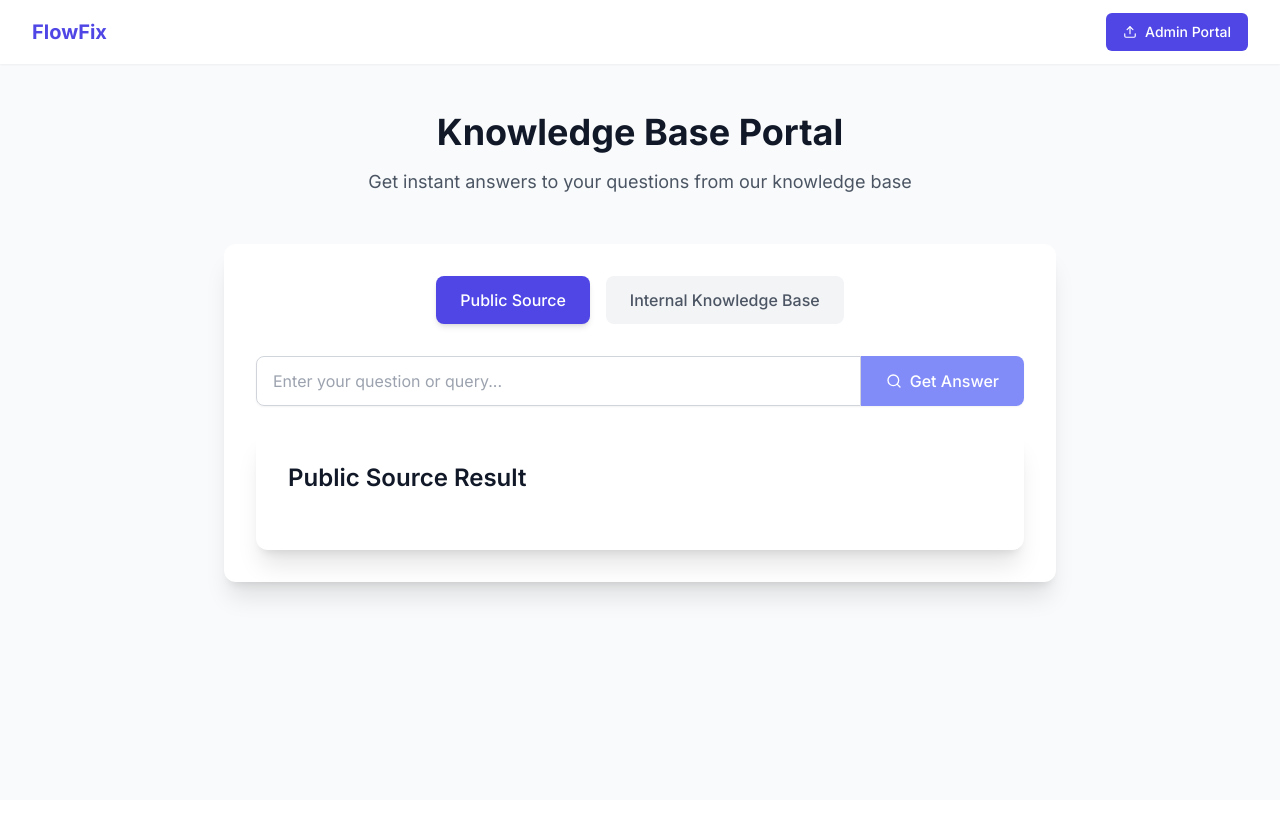
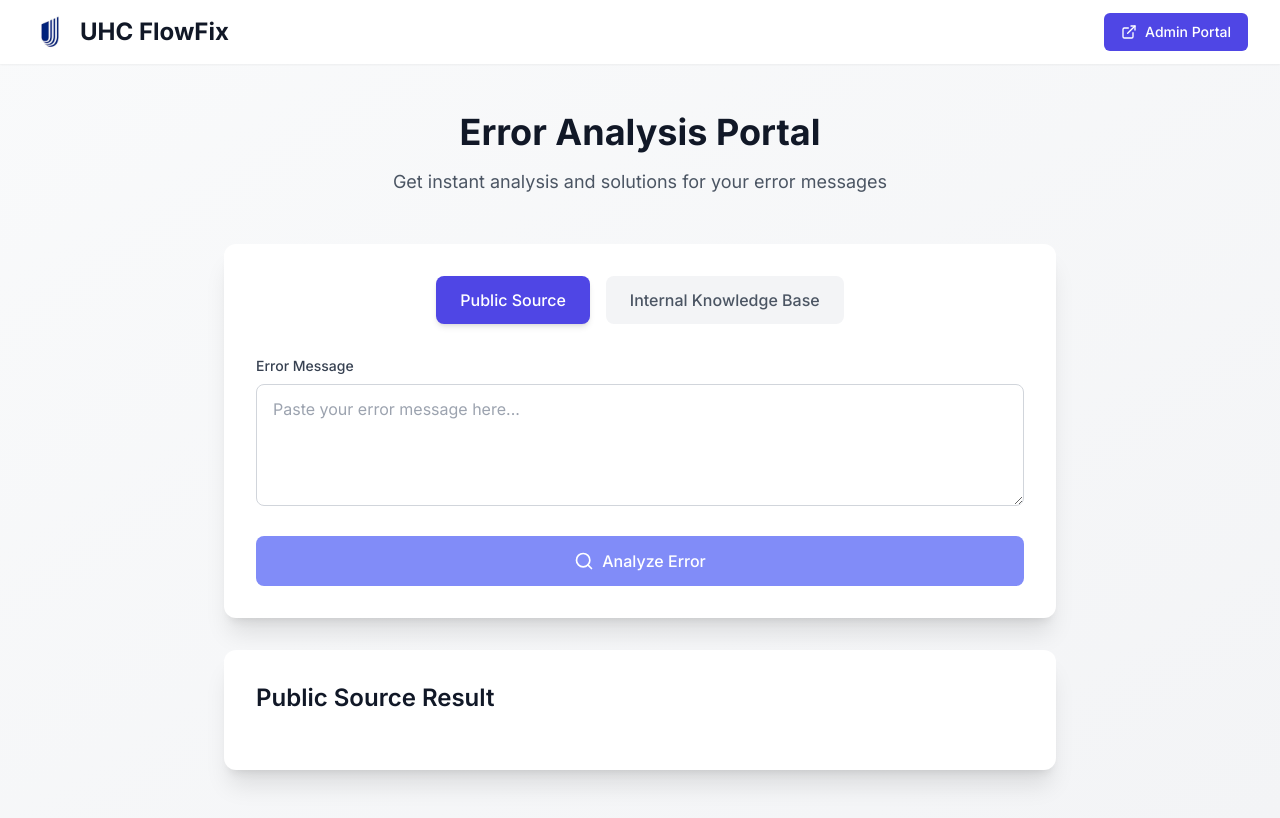
Before and after one commit to Kar2410/FLOW-FIX, a Next.js app in the folder Website2/: page / in a window 1280 px wide. Built offline with nearby package versions, Linux system fonts and the light colour scheme.

Commit message:
Revert "updating prompts of AI"
This reverts commit cef5135ad037bcf8737331348686ea14171dbc65.

```diff
--- a/Website2/src/app/api/analyze/internal/route.ts
+++ b/Website2/src/app/api/analyze/internal/route.ts
@@ -4,21 +4,24 @@ import { ChatOpenAI } from "@langchain/openai";
 
 export async function POST(request: Request) {
   try {
-    const { query } = await request.json();
+    const { errorMessage } = await request.json();
 
-    if (!query) {
-      return NextResponse.json({ error: "Query is required" }, { status: 400 });
+    if (!errorMessage) {
+      return NextResponse.json(
+        { error: "No error message provided" },
+        { status: 400 }
+      );
     }
 
-    console.log("Analyzing query:", query);
+    console.log("Analyzing error message:", errorMessage);
 
     // Search for similar chunks
-    const results = await searchSimilarChunks(query);
+    const results = await searchSimilarChunks(errorMessage);
 
     if (results.length === 0) {
-      console.log("No matching information found in internal knowledge base");
+      console.log("No matching solutions found in internal knowledge base");
       return NextResponse.json({
-        solution: "No relevant information found in internal knowledge base.",
+        solution: "No solution found in internal knowledge base.",
         source: "internal",
       });
     }
@@ -26,7 +29,7 @@ export async function POST(request: Request) {
     // Get the most relevant result
     const bestMatch = results[0];
     console.log(
-      "Found matching information with similarity:",
+      "Found matching solution with similarity:",
       bestMatch.similarity
     );
 
@@ -46,43 +49,34 @@ export async function POST(request: Request) {
     });
 
     // Ask LLM to analyze if the match is relevant and format the response
-    const systemPrompt = `You are a versatile assistant capable of handling both technical and general queries. Your expertise includes:
-1. Technical questions and code-related solutions
-2. Error diagnostics and troubleshooting
-3. General information and explanations
-4. Best practices and implementation guidance
-5. Conceptual explanations and examples
+    const systemPrompt = `You are a coding assistant analyzing if a knowledge base entry contains a solution for a specific error.`;
+    const userPrompt = `Error to analyze: ${errorMessage}
 
-Your role is to analyze knowledge base entries and provide comprehensive responses based on the best-matching content.`;
-    const userPrompt = `Query: ${query}
-
-Best matching knowledge base entry (similarity: ${Math.round(
-      bestMatch.similarity * 100
-    )}%):
+Knowledge base entry (similarity: ${Math.round(bestMatch.similarity * 100)}%):
 ${bestMatch.content}
 
 Instructions:
-1. If this knowledge base entry does NOT contain relevant information, respond with ONLY: "No relevant information found in internal knowledge base."
-2. If it DOES contain relevant information, provide a response in this format:
+1. First, determine if this knowledge base entry contains a revelent/close solution for the specific error above.
+2. If it does NOT contain a revelent/close solution, respond with ONLY: "No solution found in internal knowledge base."
+3. If it DOES contain a revelent/close solution, format your response as:
 
-# Analysis
-[Clear explanation of how this knowledge base entry relates to the query]
+# Error Analysis
+[One line explanation of the error]
 
-# Response
-[Detailed response with relevant information from the knowledge base]
+# Solution
+[2-3 bullet points with clear steps]
 
-# Code Example
-[If the query is code-related and the knowledge base contains code, include it here with explanations]
-
-# Additional Information
-[Additional context, best practices, or related concepts from the knowledge base]
+# Code Fix
+\`\`\`[language]
+[only the relevant code fix]
+\`\`\`
 
 # Source
 From internal knowledge base (${Math.round(
       bestMatch.similarity * 100
     )}% relevance)
 
-Keep the response focused, accurate, and helpful. For technical queries, include practical examples and code snippets where appropriate. For general queries, provide clear and concise explanations.`;
+Keep the response focused and concise. Only include information that directly addresses the error.`;
 
     const response = await chat.invoke([
       ["system", systemPrompt],
@@ -91,11 +85,8 @@ Keep the response focused, accurate, and helpful. For technical queries, include
 
     const formattedSolution = response.content.toString().trim();
 
-    // If the LLM determined there's no relevant information, return early
-    if (
-      formattedSolution ===
-      "No relevant information found in internal knowledge base."
-    ) {
+    // If the LLM determined there's no solution, return early
+    if (formattedSolution === "No solution found in internal knowledge base.") {
       return NextResponse.json({
         solution: formattedSolution,
         source: "internal",
@@ -108,9 +99,9 @@ Keep the response focused, accurate, and helpful. For technical queries, include
       similarity: bestMatch.similarity,
     });
   } catch (error) {
-    console.error("Error analyzing query:", error);
+    console.error("Error analyzing error:", error);
     return NextResponse.json(
-      { error: "Failed to analyze query" },
+      { error: "Failed to analyze error message" },
       { status: 500 }
     );
   }
--- a/Website2/src/app/api/analyze/public/route.ts
+++ b/Website2/src/app/api/analyze/public/route.ts
@@ -3,13 +3,16 @@ import { ChatOpenAI } from "@langchain/openai";
 
 export async function POST(request: Request) {
   try {
-    const { query } = await request.json();
+    const { errorMessage } = await request.json();
 
-    if (!query) {
-      return NextResponse.json({ error: "Query is required" }, { status: 400 });
+    if (!errorMessage) {
+      return NextResponse.json(
+        { error: "Error message is required" },
+        { status: 400 }
+      );
     }
 
-    // Generate solution using Azure OpenAI
+    // Generate public solution using Azure OpenAI
     const chat = new ChatOpenAI({
       azureOpenAIApiKey: process.env.AZURE_OPENAI_API_KEY,
       azureOpenAIApiDeploymentName: "gpt-4-deployment",
@@ -24,45 +27,36 @@ export async function POST(request: Request) {
       temperature: 0.7,
     });
 
-    const systemPrompt = `You are a versatile assistant capable of handling both technical and general queries. Your expertise includes:
-1. Technical questions and code-related solutions
-2. Error diagnostics and troubleshooting
-3. General information and explanations
-4. Best practices and implementation guidance
-5. Conceptual explanations and examples
-
-Analyze the query and provide a comprehensive response in an appropriate format, prioritizing clarity and accuracy.`;
-
-    const userPrompt = `Query: ${query}
+    const systemPrompt = `You are a coding assistant. Analyze this error and provide a concise solution.`;
+    const userPrompt = `Error: ${errorMessage}
 
 Provide a response in this format:
 
-# Analysis
-[Clear explanation of the query and its context]
+# Error Analysis
+[One line explanation of the error]
 
-# Response
-[Detailed response with relevant information]
+# Solution
+[2-3 bullet points with clear steps]
 
-# Code Example
-[If the query is code-related, include relevant code examples with explanations]
+# Code Fix
+\`\`\`[language]
+[only the relevant code fix]
+\`\`\`
 
-# Additional Information
-[Additional context, best practices, or related concepts]
+Keep the response focused and concise.`;
 
-Keep the response focused, accurate, and helpful. For technical queries, include practical examples and code snippets where appropriate. For general queries, provide clear and concise explanations.`;
-
-    const response = await chat.invoke([
+    const publicResponse = await chat.invoke([
       ["system", systemPrompt],
       ["user", userPrompt],
     ]);
 
     return NextResponse.json({
-      solution: response.content,
+      solution: publicResponse.content,
     });
   } catch (error) {
-    console.error("Analysis error:", error);
+    console.error("Public analysis error:", error);
     return NextResponse.json(
-      { error: "Failed to analyze query" },
+      { error: "Failed to analyze error" },
       { status: 500 }
     );
   }
--- a/Website2/src/app/page.tsx
+++ b/Website2/src/app/page.tsx
@@ -13,7 +13,7 @@ import Image from "next/image";
 import ReactMarkdown from "react-markdown";
 
 export default function Home() {
-  const [query, setQuery] = useState("");
+  const [errorMessage, setErrorMessage] = useState("");
   const [isAnalyzing, setIsAnalyzing] = useState(false);
   const [publicAnalysis, setPublicAnalysis] = useState<string | null>(null);
   const [internalAnalysis, setInternalAnalysis] = useState<string | null>(null);
@@ -30,58 +30,56 @@ export default function Home() {
       const publicRes = await fetch("/api/analyze/public", {
         method: "POST",
         headers: { "Content-Type": "application/json" },
-        body: JSON.stringify({ query }),
+        body: JSON.stringify({ errorMessage }),
       });
       const publicData = await publicRes.json();
-      setPublicAnalysis(publicData.solution || "No information found.");
+      setPublicAnalysis(publicData.solution || "No solution found.");
 
       // Always fetch internal solution
       const internalRes = await fetch("/api/analyze/internal", {
         method: "POST",
         headers: { "Content-Type": "application/json" },
-        body: JSON.stringify({ query }),
+        body: JSON.stringify({ errorMessage }),
       });
       const internalData = await internalRes.json();
       if (
         internalData?.solution &&
-        !internalData?.solution
-          .toLowerCase()
-          .includes("no relevant information")
+        !internalData?.solution.toLowerCase().includes("no matching solutions")
       ) {
         setInternalAnalysis(internalData.solution);
       } else {
         setInternalAnalysis(
-          "No information found for this query in the internal knowledge base."
+          "No information found for this error in the internal knowledge base."
         );
       }
     } catch (err) {
-      setError("Failed to analyze query. Please try again.");
+      setError("Failed to analyze error. Please try again.");
     } finally {
       setIsAnalyzing(false);
     }
   };
 
   return (
-    <div className="min-h-screen bg-gray-50">
+    <div className="min-h-screen bg-gradient-to-br from-gray-50 to-gray-100">
       <nav className="bg-white shadow-sm">
         <div className="max-w-7xl mx-auto px-4 sm:px-6 lg:px-8">
-          <div className="flex justify-between h-16">
-            <div className="flex">
-              <div className="flex-shrink-0 flex items-center">
-                <Link href="/" className="text-xl font-bold text-indigo-600">
-                  FlowFix
-                </Link>
+          <div className="flex justify-between h-16 items-center">
+            <div className="flex items-center space-x-3">
+              <Image
+                src="/uhc-logo.png"
+                alt="UHC Logo"
+                width={36}
+                height={36}
+              />
+              <h1 className="text-2xl font-bold text-gray-900">UHC FlowFix</h1>
             </div>
-            </div>
-            <div className="flex items-center">
             <Link
               href="/admin"
-                className="inline-flex items-center px-4 py-2 border border-transparent text-sm font-medium rounded-md text-white bg-indigo-600 hover:bg-indigo-700"
+              className="inline-flex items-center px-4 py-2 border border-transparent text-sm font-medium rounded-md text-white bg-indigo-600 hover:bg-indigo-700 focus:outline-none focus:ring-2 focus:ring-offset-2 focus:ring-indigo-500 transition-all duration-200"
             >
-                <FiUpload className="mr-2" />
+              <FiExternalLink className="w-4 h-4 mr-2" />
               Admin Portal
             </Link>
-            </div>
           </div>
         </div>
       </nav>
@@ -89,10 +87,10 @@ export default function Home() {
       <main className="max-w-4xl mx-auto px-4 sm:px-6 lg:px-8 py-12">
         <div className="text-center mb-12">
           <h2 className="text-4xl font-bold text-gray-900 mb-4">
-            Knowledge Base Portal
+            Error Analysis Portal
           </h2>
           <p className="text-lg text-gray-600">
-            Get instant answers to your questions from our knowledge base
+            Get instant analysis and solutions for your error messages
           </p>
         </div>
 
@@ -120,37 +118,75 @@ export default function Home() {
             </button>
           </div>
 
-          <div className="mb-6">
-            <div className="flex rounded-lg shadow-sm">
-              <input
-                type="text"
-                value={query}
-                onChange={(e) => setQuery(e.target.value)}
-                placeholder="Enter your question or query..."
-                className="flex-1 min-w-0 block w-full px-4 py-3 rounded-l-lg border border-gray-300 focus:ring-indigo-500 focus:border-indigo-500"
+          <form
+            onSubmit={(e) => {
+              e.preventDefault();
+              handleAnalyze();
+            }}
+            className="space-y-6"
+          >
+            <div>
+              <label
+                htmlFor="errorMessage"
+                className="block text-sm font-medium text-gray-700 mb-2"
+              >
+                Error Message
+              </label>
+              <div className="relative">
+                <textarea
+                  id="errorMessage"
+                  rows={4}
+                  className="w-full px-4 py-3 border border-gray-300 rounded-lg focus:ring-2 focus:ring-indigo-500 focus:border-indigo-500 transition-all duration-200"
+                  placeholder="Paste your error message here..."
+                  value={errorMessage}
+                  onChange={(e) => setErrorMessage(e.target.value)}
+                  required
                 />
+              </div>
+            </div>
+
             <button
-                onClick={handleAnalyze}
-                disabled={isAnalyzing || !query.trim()}
-                className={`inline-flex items-center px-6 py-3 border border-transparent text-base font-medium rounded-r-lg text-white ${
-                  isAnalyzing || !query.trim()
+              type="submit"
+              disabled={isAnalyzing || !errorMessage.trim()}
+              className={`w-full flex items-center justify-center px-6 py-3 border border-transparent text-base font-medium rounded-lg text-white transition-all duration-200
+                ${
+                  isAnalyzing || !errorMessage.trim()
                     ? "bg-indigo-400 cursor-not-allowed"
-                    : "bg-indigo-600 hover:bg-indigo-700"
+                    : "bg-indigo-600 hover:bg-indigo-700 transform hover:scale-[1.02]"
                 }`}
             >
               {isAnalyzing ? (
                 <>
-                    <FiSearch className="animate-spin mr-2" />
+                  <svg
+                    className="animate-spin -ml-1 mr-3 h-5 w-5 text-white"
+                    xmlns="http://www.w3.org/2000/svg"
+                    fill="none"
+                    viewBox="0 0 24 24"
+                  >
+                    <circle
+                      className="opacity-25"
+                      cx="12"
+                      cy="12"
+                      r="10"
+                      stroke="currentColor"
+                      strokeWidth="4"
+                    ></circle>
+                    <path
+                      className="opacity-75"
+                      fill="currentColor"
+                      d="M4 12a8 8 0 018-8V0C5.373 0 0 5.373 0 12h4zm2 5.291A7.962 7.962 0 014 12H0c0 3.042 1.135 5.824 3 7.938l3-2.647z"
+                    ></path>
+                  </svg>
                   Analyzing...
                 </>
               ) : (
                 <>
-                    <FiSearch className="mr-2" />
-                    Get Answer
+                  <FiSearch className="w-5 h-5 mr-2" />
+                  Analyze Error
                 </>
               )}
             </button>
-            </div>
+          </form>
         </div>
 
         {error && (
@@ -193,7 +229,6 @@ export default function Home() {
             )}
           </div>
         </div>
-        </div>
       </main>
     </div>
   );
--- a/Website2/src/app/user/page.tsx
+++ b/Website2/src/app/user/page.tsx
@@ -4,14 +4,14 @@ import { useState } from "react";
 import { Loader2 } from "lucide-react";
 
 export default function UserInterface() {
-  const [query, setQuery] = useState("");
+  const [errorMessage, setErrorMessage] = useState("");
   const [publicSolution, setPublicSolution] = useState("");
   const [internalSolution, setInternalSolution] = useState("");
   const [isAnalyzing, setIsAnalyzing] = useState(false);
   const [activeTab, setActiveTab] = useState("public");
 
   const handleAnalyze = async () => {
-    if (!query.trim()) return;
+    if (!errorMessage.trim()) return;
 
     setIsAnalyzing(true);
     setPublicSolution("");
@@ -22,7 +22,7 @@ export default function UserInterface() {
       const publicResponse = await fetch("/api/analyze/public", {
         method: "POST",
         headers: { "Content-Type": "application/json" },
-        body: JSON.stringify({ query }),
+        body: JSON.stringify({ errorMessage }),
       });
 
       if (publicResponse.ok) {
@@ -34,7 +34,7 @@ export default function UserInterface() {
       const internalResponse = await fetch("/api/analyze/internal", {
         method: "POST",
         headers: { "Content-Type": "application/json" },
-        body: JSON.stringify({ query }),
+        body: JSON.stringify({ errorMessage }),
       });
 
       if (internalResponse.ok) {
@@ -50,26 +50,26 @@ export default function UserInterface() {
 
   return (
     <div className="container mx-auto p-4">
-      <h1 className="text-2xl font-bold mb-4">FlowFix Query Assistant</h1>
+      <h1 className="text-2xl font-bold mb-4">FlowFix Error Analyzer</h1>
       <div className="mb-4">
         <textarea
-          placeholder="Enter your question, error message, or query here..."
-          value={query}
-          onChange={(e) => setQuery(e.target.value)}
+          placeholder="Paste your error message here..."
+          value={errorMessage}
+          onChange={(e) => setErrorMessage(e.target.value)}
           className="w-full h-32 p-2 border rounded-md"
         />
         <button
           onClick={handleAnalyze}
-          disabled={isAnalyzing || !query.trim()}
+          disabled={isAnalyzing || !errorMessage.trim()}
           className="mt-2 px-4 py-2 bg-blue-500 text-white rounded-md disabled:bg-gray-300"
         >
           {isAnalyzing ? (
             <span className="flex items-center">
               <Loader2 className="mr-2 h-4 w-4 animate-spin" />
-              Processing...
+              Analyzing...
             </span>
           ) : (
-            "Get Answer"
+            "Analyze Error"
           )}
         </button>
       </div>
@@ -110,8 +110,7 @@ export default function UserInterface() {
               </div>
             ) : (
               <p className="text-gray-500">
-                Enter a question, error message, or query and click Get Answer
-                to get a solution.
+                Enter an error message and click Analyze to get a solution.
               </p>
             )
           ) : internalSolution ? (
@@ -139,8 +138,8 @@ export default function UserInterface() {
             )
           ) : (
             <p className="text-gray-500">
-              Enter a question, error message, or query and click Get Answer to
-              search the internal knowledge base.
+              Enter an error message and click Analyze to search the internal
+              knowledge base.
             </p>
           )}
         </div>
```
Lines whose indentation alone changed are shown as unchanged.
